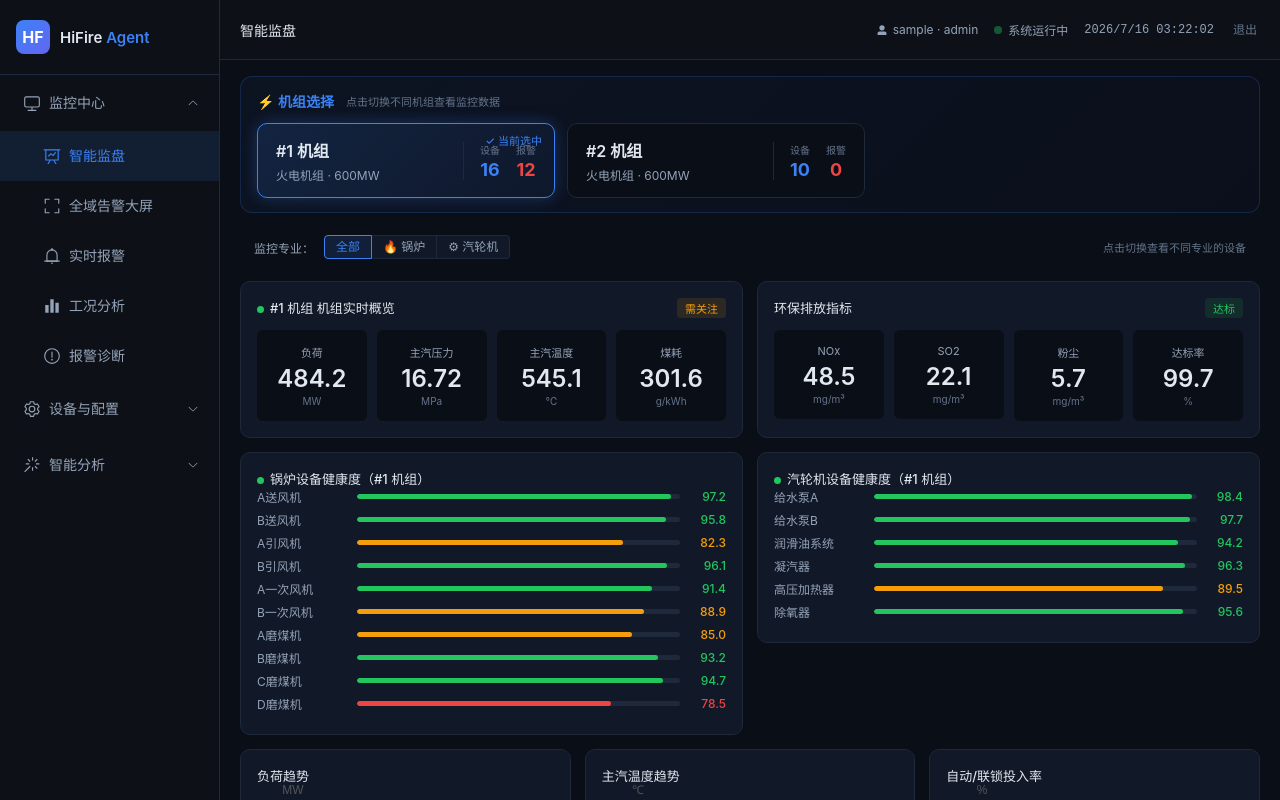
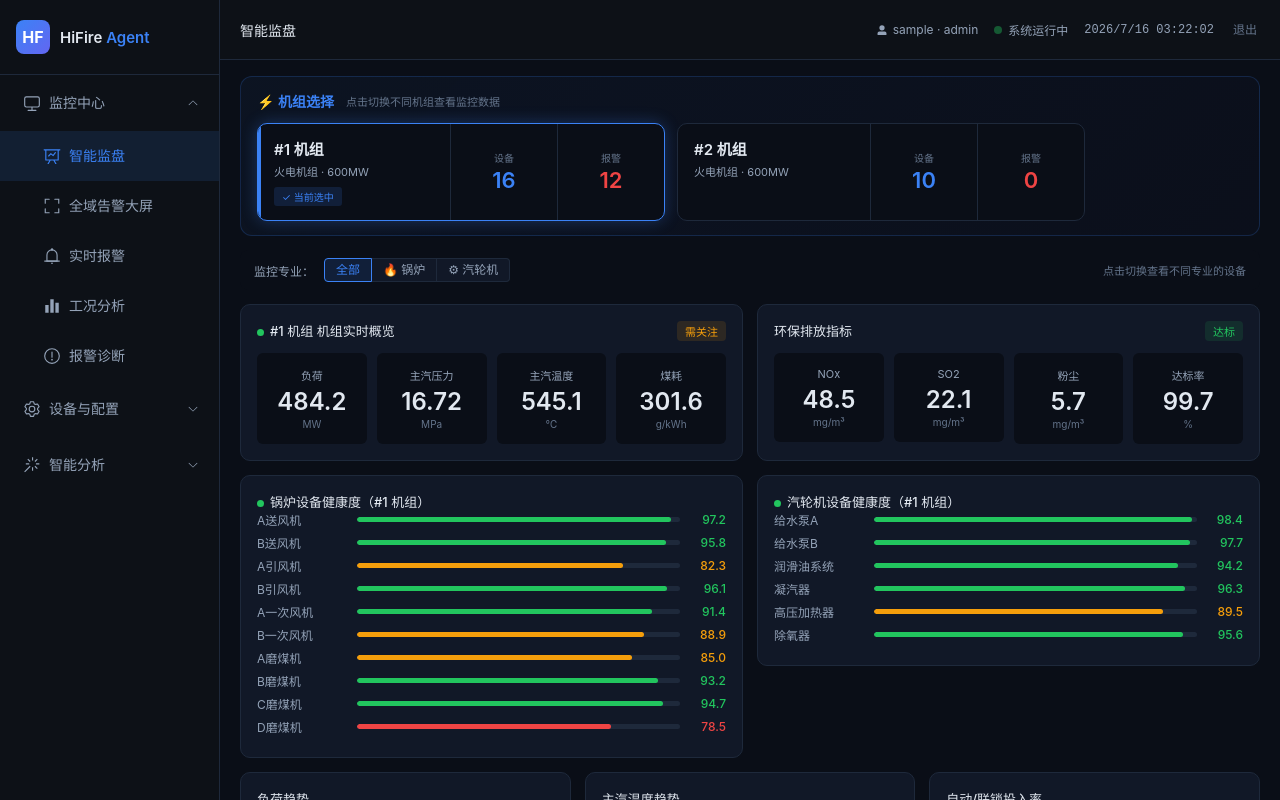
Before and after one commit to lanfan318/1.00, a Vue app: page /dashboard in a window 1280 px wide. Built offline with nearby package versions, Linux system fonts and the light colour scheme; sample sign-in values are in the browser's storage.

Commit message:
修复机组卡片重叠：标签和数字分两行+左侧蓝色选中条

```diff
--- a/src/views/DashboardView.vue
+++ b/src/views/DashboardView.vue
@@ -11,12 +11,18 @@
         <div class="up-c1">
           <div class="up-name">{{ u.name }}</div>
           <div class="up-type">{{ u.type }} · {{ u.capacity }}MW</div>
+          <span v-if="store.selectedUnitId===u.id" class="up-badge">✓ 当前选中</span>
         </div>
         <div class="up-c2">
-          <div class="up-metric"><span>设备</span><strong>{{ store.unitDevices(u.id).length }}</strong></div>
-          <div class="up-metric"><span>报警</span><strong style="color:#ef4444">{{ store.unitAlarms(u.id).length }}</strong></div>
+          <div class="up-metric">
+            <span class="m-label">设备</span>
+            <strong class="m-value">{{ store.unitDevices(u.id).length }}</strong>
+          </div>
+          <div class="up-metric">
+            <span class="m-label">报警</span>
+            <strong class="m-value danger">{{ store.unitAlarms(u.id).length }}</strong>
+          </div>
         </div>
-        <div class="up-c3" v-if="store.selectedUnitId===u.id">✓ 当前选中</div>
       </div>
     </div>
   </div>
@@ -210,17 +216,20 @@ onUnmounted(() => { clearInterval(iv); c1?.dispose(); c2?.dispose(); c3?.dispose
 .up-title { font-size: 14px; font-weight: 600; color: #3b82f6; }
 .up-hint { font-size: 11px; color: #64748b; margin-left: 12px; }
 .up-cards { display: flex; gap: 12px; flex-wrap: wrap; }
-.up-card { display: flex; align-items: center; gap: 16px; padding: 14px 18px; background: #0a0e17; border: 1.5px solid #1e293b; border-radius: 10px; cursor: pointer; transition: 0.15s; min-width: 260px; position: relative; }
+.up-card { display: flex; align-items: stretch; gap: 0; padding: 0; background: #0a0e17; border: 1.5px solid #1e293b; border-radius: 10px; cursor: pointer; transition: 0.15s; min-width: 360px; position: relative; overflow: hidden; }
 .up-card:hover { border-color: #3b82f6; transform: translateY(-2px); box-shadow: 0 4px 12px rgba(59,130,246,0.2); }
-.up-card.on { border-color: #3b82f6; background: linear-gradient(135deg, rgba(59,130,246,0.15), rgba(59,130,246,0.05)); box-shadow: 0 0 16px rgba(59,130,246,0.3); }
-.up-c1 { flex: 1; }
-.up-name { font-size: 16px; font-weight: 600; color: #e2e8f0; margin-bottom: 4px; }
-.up-type { font-size: 12px; color: #94a3b8; }
-.up-c2 { display: flex; gap: 16px; padding-left: 16px; border-left: 0.5px solid #1e293b; }
-.up-metric { text-align: center; }
-.up-metric span { display: block; font-size: 10px; color: #64748b; margin-bottom: 2px; }
-.up-metric strong { font-size: 18px; color: #3b82f6; }
-.up-c3 { position: absolute; top: 8px; right: 12px; font-size: 11px; color: #3b82f6; font-weight: 500; }
+.up-card.on { border-color: #3b82f6; box-shadow: 0 0 16px rgba(59,130,246,0.3); }
+.up-card.on::before { content: ''; position: absolute; left: 0; top: 0; bottom: 0; width: 3px; background: #3b82f6; }
+.up-c1 { flex: 1; padding: 14px 16px; min-width: 160px; }
+.up-name { font-size: 15px; font-weight: 600; color: #e2e8f0; margin-bottom: 4px; }
+.up-type { font-size: 11px; color: #94a3b8; margin-bottom: 6px; }
+.up-badge { display: inline-block; font-size: 10px; padding: 2px 8px; border-radius: 3px; background: rgba(59,130,246,0.15); color: #3b82f6; }
+.up-c2 { display: flex; gap: 0; border-left: 0.5px solid #1e293b; }
+.up-metric { display: flex; flex-direction: column; align-items: center; justify-content: center; min-width: 70px; padding: 14px 18px; }
+.up-metric + .up-metric { border-left: 0.5px solid #1e293b; }
+.up-metric .m-label { font-size: 10px; color: #64748b; margin-bottom: 6px; line-height: 1; white-space: nowrap; }
+.up-metric .m-value { font-size: 22px; color: #3b82f6; font-weight: 600; line-height: 1; }
+.up-metric .m-value.danger { color: #ef4444; }
 .dept-switch { display: flex; align-items: center; gap: 10px; margin-bottom: 14px; padding: 8px 14px; background: #0a0e17; border-radius: 8px; }
 .dept-lbl { font-size: 12px; color: #94a3b8; }
 .dept-hint { font-size: 11px; color: #64748b; margin-left: auto; }
```
